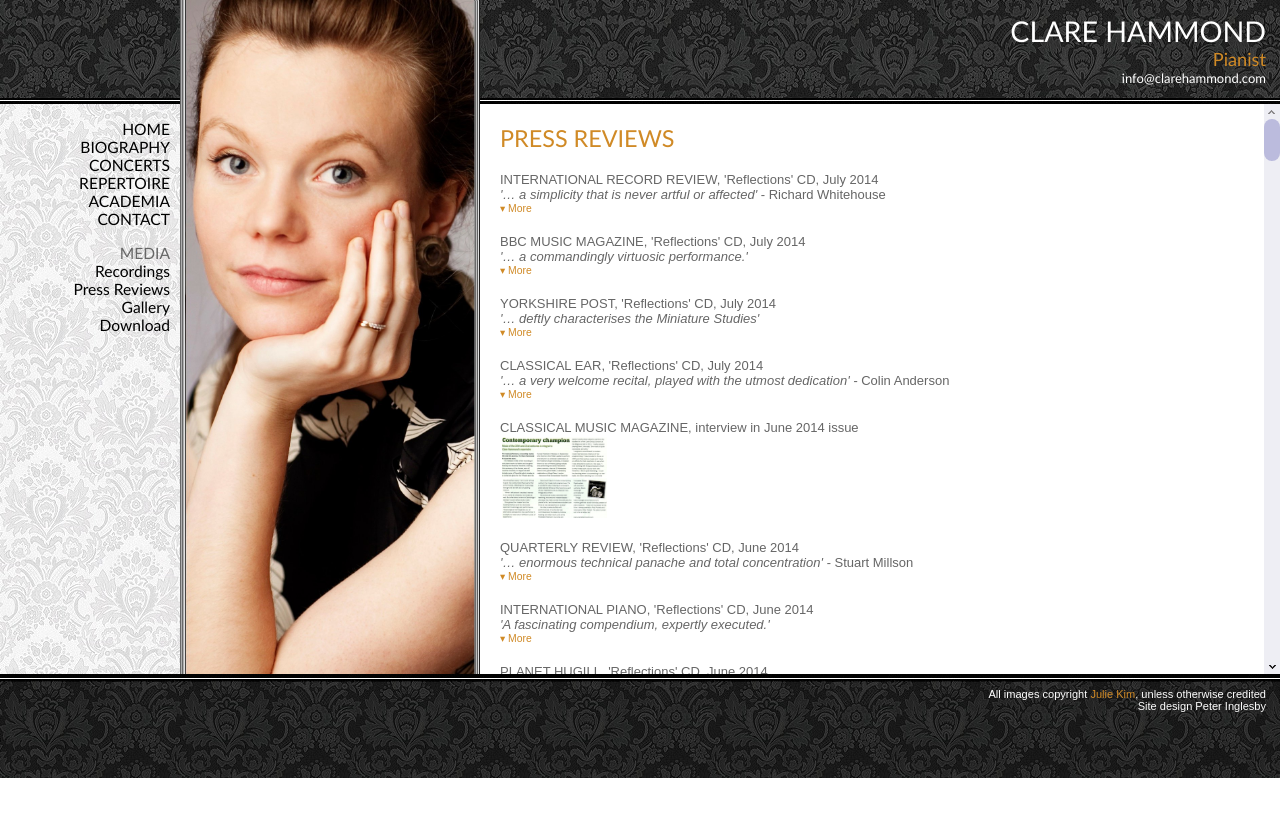
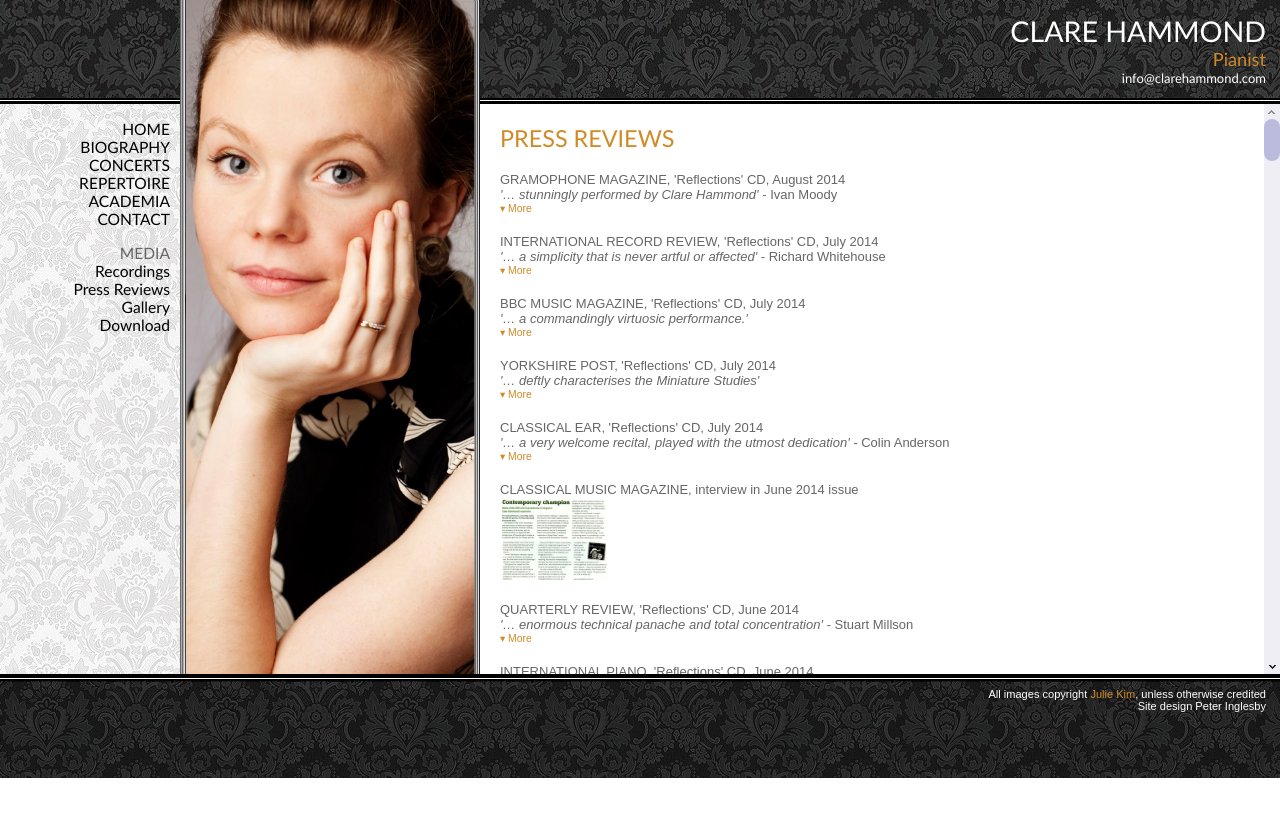
Before and after one commit to hammonc/clarehammond.com, a Jekyll site: the page built from reviews.html, in a window 1280 px wide. Shown: the top 817 px of the page. Built offline with Jekyll 4.4.1, drawn with Linux system fonts in a browser that asks for light colours.

Commit message:
review added

```diff
--- a/reviews.html
+++ b/reviews.html
@@ -5,10 +5,22 @@ image: press.jpg
 <h3 class="page-heading">PRESS REVIEWS</h3>
 
 <div class="listing">
+  <div class="listing-heading">GRAMOPHONE MAGAZINE, 'Reflections' CD, August 2014</div>
+  <div class="listing-trailer"> '… stunningly performed by Clare Hammond'<em> - Ivan Moody</em></em></div>
+  <div class="listing-details concealed">
+    <p></p><br>The full review is available either in the August issue of Gramophone Magazine or on this website from September.</p>
+  </div>
+  <div class="listing-details concealed">
+  </div>
+  <span class="more">&#9662; <a href="">More</a></span>
+  <span class="less">&#9652; <a href="">Less</a></span>
+</div>
+
+<div class="listing">
   <div class="listing-heading">INTERNATIONAL RECORD REVIEW, 'Reflections' CD, July 2014</div>
   <div class="listing-trailer"> '… a simplicity that is never artful or affected'<em> - Richard Whitehouse</em></em></div>
   <div class="listing-details concealed">
-    <p></p><br>See International Record Review, July issue for the full review.</p>
+    <p></p><br>The full review is available either in the July issue of the International Record Review or on this website from August.</p>
   </div>
   <div class="listing-details concealed">
   </div>
```
Also changed, not shown: other parts of reviews.html (+2 -2 lines).
